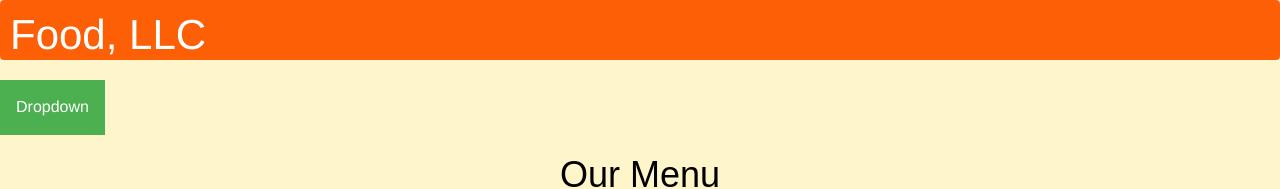
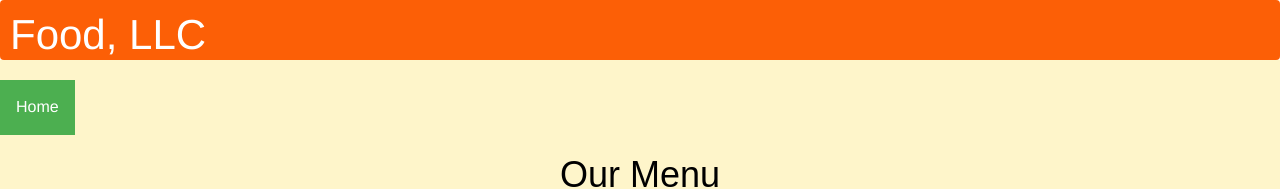
Before and after one commit to Schandrashekarreddy/Codingassignment, a plain HTML site: page Module3solution/index.html in a window 1280 px wide. Shown: the top 189 px of the page. Drawn offline with nearby package versions, Linux system fonts and the light colour scheme.

Commit message:
Update index.html

```diff
--- a/Module3solution/index.html
+++ b/Module3solution/index.html
@@ -93,7 +93,7 @@
 </head>
 <body>
 <div class="dropdown">
-<button onclick="myFunction()" class="dropbtn">Dropdown</button>
+<button onclick="myFunction()" class="dropbtn">Home</button>
   <div id="myDropdown" class="dropdown-content">
     <a href="#Chicken">Chicken</a>
     <a href="#Beef">Beef</a>
```
